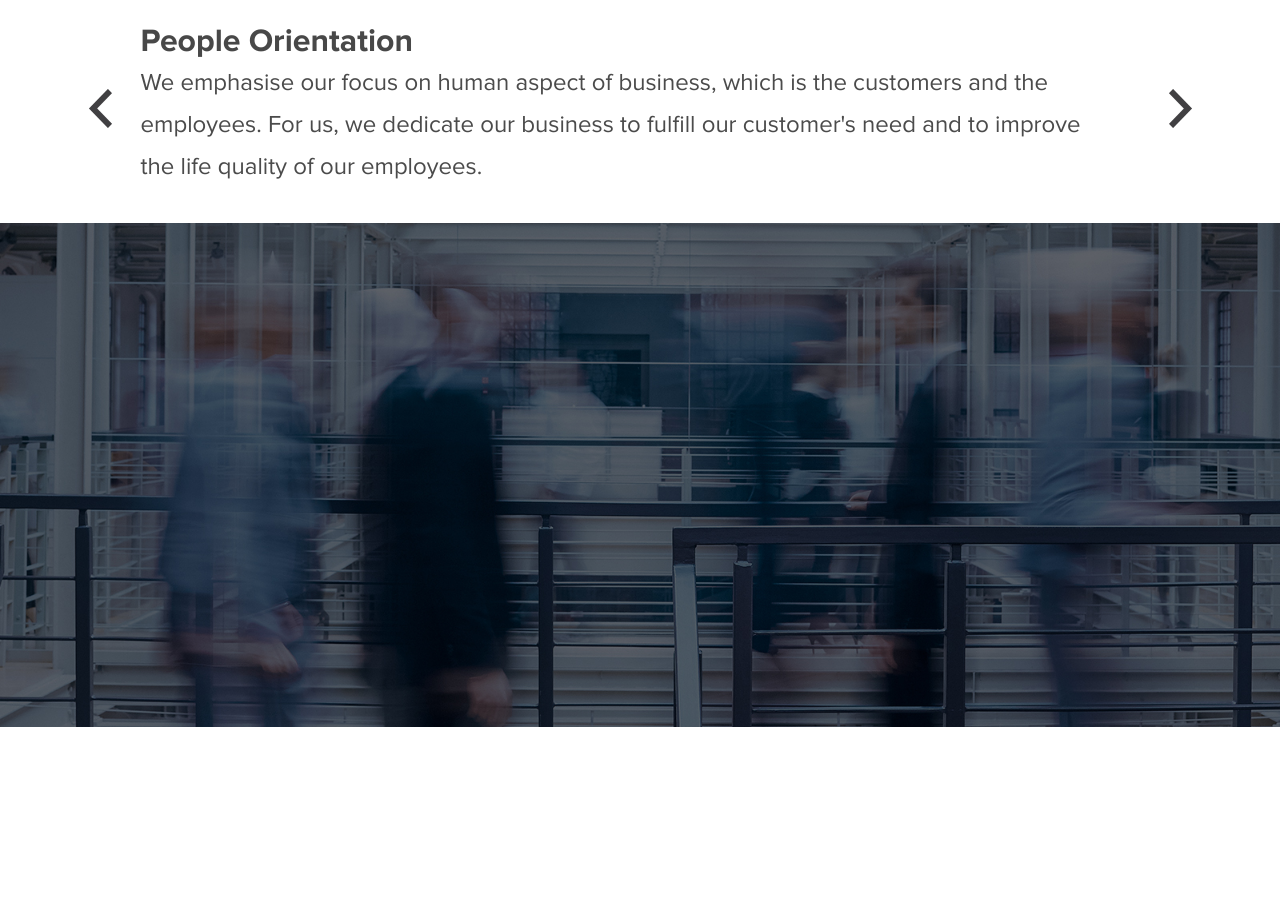
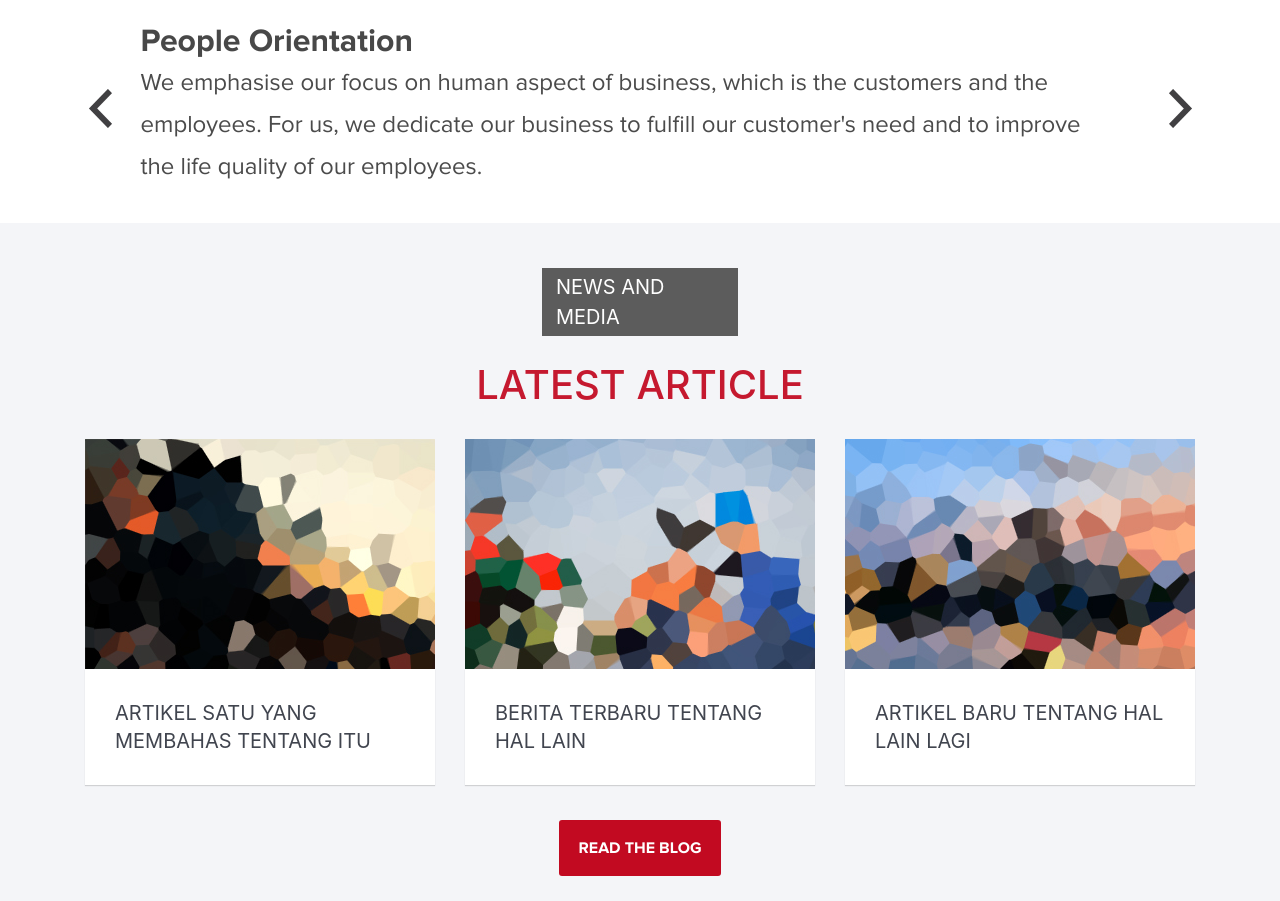
Before and after one commit to kevineaid/kakiatna, a plain HTML site: page index.html in a window 1280 px wide. Shown: the part 3539-4440 px from the top of the page. Drawn offline with Linux system fonts and the light colour scheme; a web font is replaced by a local one.

Commit message:
fix minor

```diff
--- a/index.html
+++ b/index.html
@@ -304,10 +304,6 @@
     </section>
     <!-- values-end -->
 
-    <section class="banner">
-        <img src="img/banner-1.jpg" alt="">
-    </section>
-
     <!-- news-start -->
     <section class="news">
         <div class="container mb-10">
--- a/style.css
+++ b/style.css
@@ -460,6 +460,9 @@ a:hover {
 	.values-slider .carousel-control-next {
 		margin-top: 70px;
 	}
+	.values-slider .carousel-control-prev {
+		left: -20px;
+	}
 }
 @media screen and (max-width: 768px){
 	.values-slider .carousel-control-prev,
@@ -512,11 +515,13 @@ a:hover {
 	overflow: hidden;
 }
 .news-img img {
-	max-width: 100%;
+	min-height: 230px;
+	min-width: 100%;
 }
 .news-capt {
 	padding: 30px;
 	background: #fff;
+	padding-right: 20px;
 	box-shadow: 0 1px 1px rgba(0,0,0,0.15);
 	color: #41454f;
 	/* roboto bold */
```
